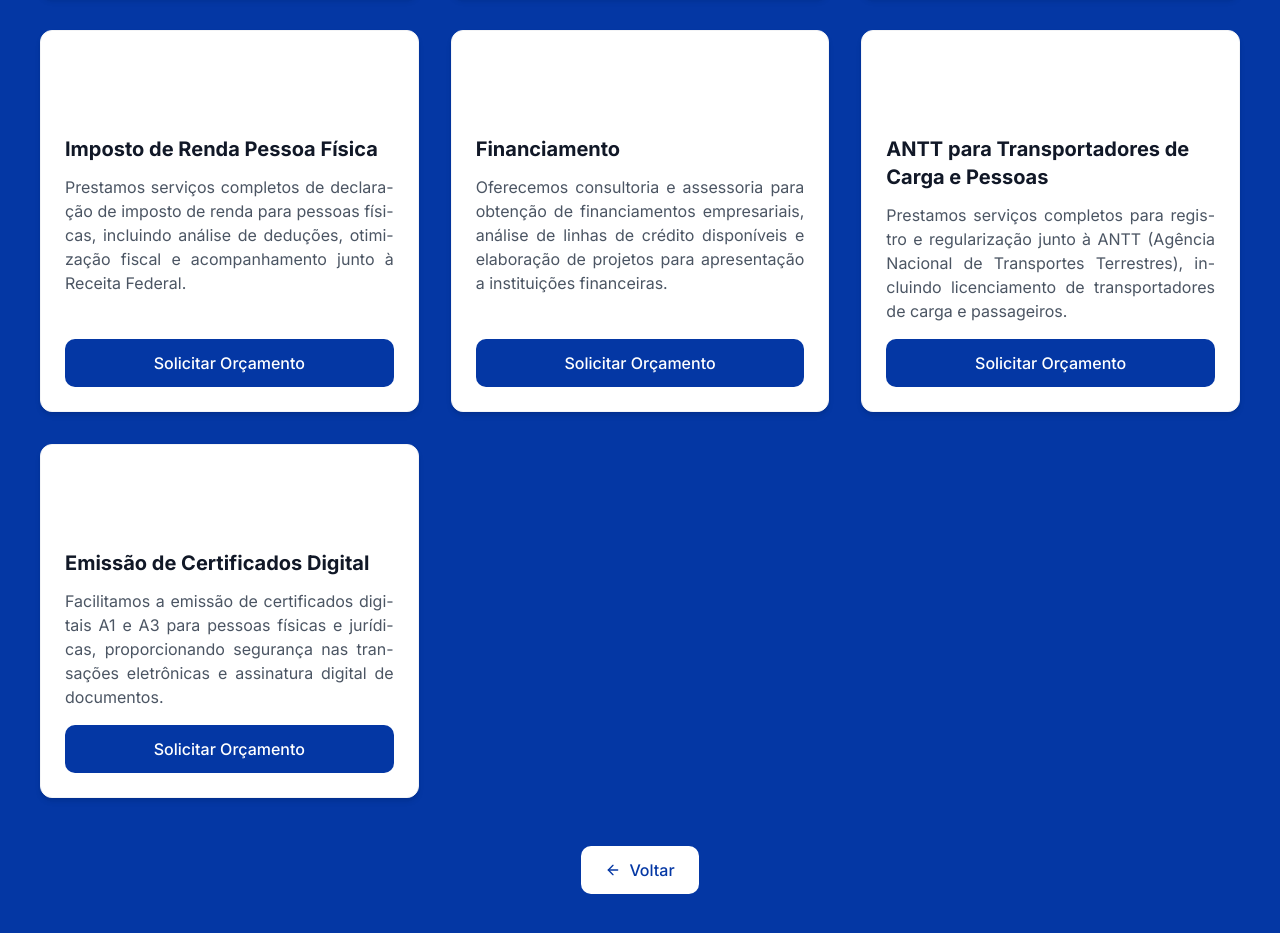
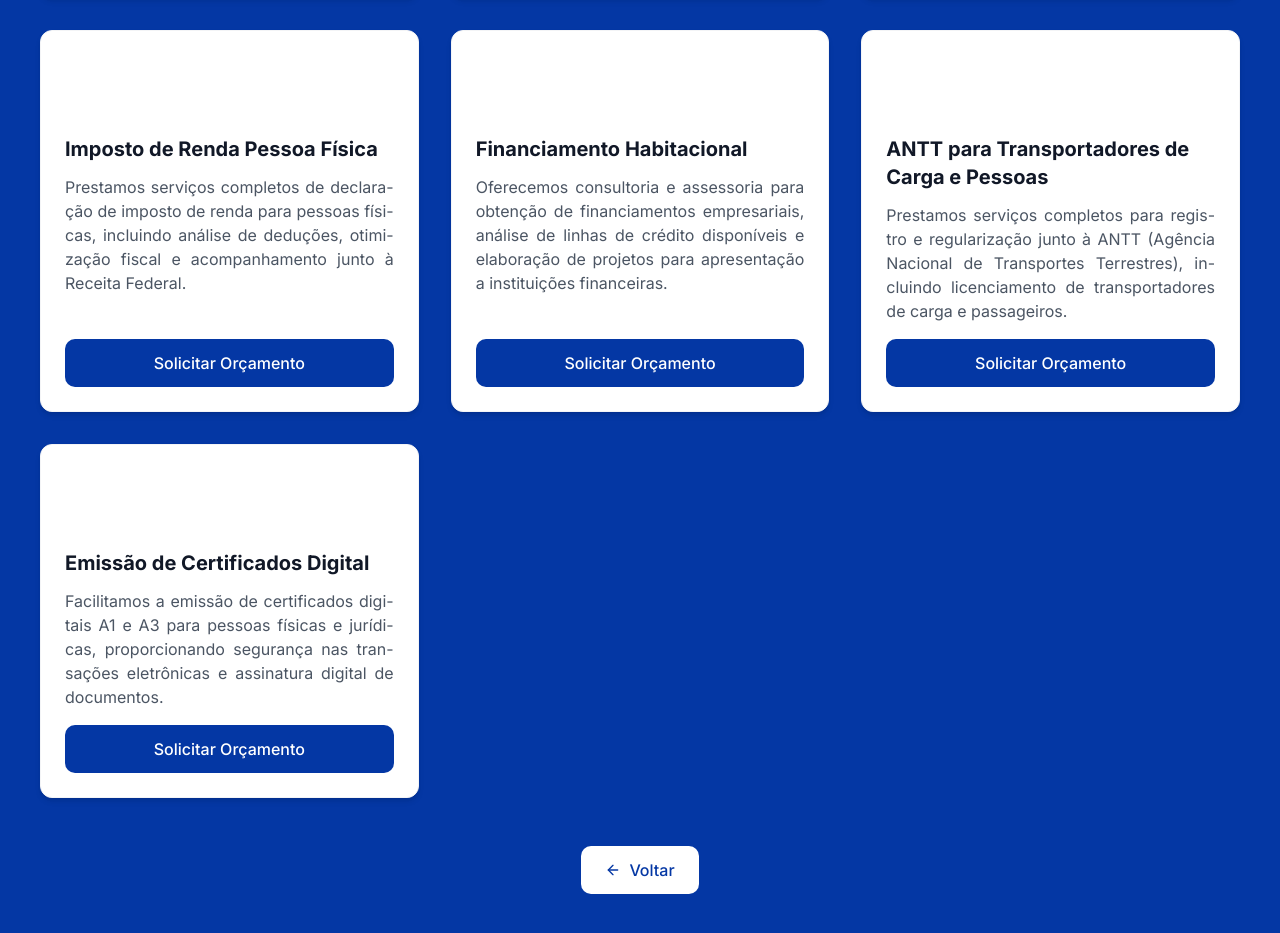
Before and after one commit to DevZipMateus/degrandi, a React (Vite) app: page /servicos in a window 1280 px wide. Shown: the part 1600-2533 px from the top of the page. Built offline with nearby package versions, Linux system fonts and the light colour scheme.

Commit message:
Refactor: Change service title
Changed the "Financiamento" service title to "Financiamento habitacional" in the services section.

```diff
--- a/src/components/ServicesSection.tsx
+++ b/src/components/ServicesSection.tsx
@@ -1,4 +1,3 @@
-
 import { Building, Users, Calculator, FileText, UserCheck, Briefcase, Home, Landmark, Truck, Shield, DollarSign, TreePine, Building2 } from 'lucide-react';
 import AnimatedSection from './AnimatedSection';
 
@@ -56,7 +55,7 @@ const ServicesSection = () => {
     },
     {
       icon: DollarSign,
-      title: "Financiamento habitacional",
+      title: "Financiamento Habitacional",
       description: "Oferecemos consultoria e assessoria para obtenção de financiamentos empresariais, análise de linhas de crédito disponíveis e elaboração de projetos para apresentação a instituições financeiras."
     },
     {
--- a/src/pages/ServicesPage.tsx
+++ b/src/pages/ServicesPage.tsx
@@ -1,4 +1,3 @@
-
 import Header from '@/components/Header';
 import Footer from '@/components/Footer';
 import WhatsAppButton from '@/components/WhatsAppButton';
@@ -68,7 +67,7 @@ const ServicesPage = () => {
     },
     {
       icon: DollarSign,
-      title: "Financiamento",
+      title: "Financiamento Habitacional",
       description: "Oferecemos consultoria e assessoria para obtenção de financiamentos empresariais, análise de linhas de crédito disponíveis e elaboração de projetos para apresentação a instituições financeiras."
     },
     {
```
